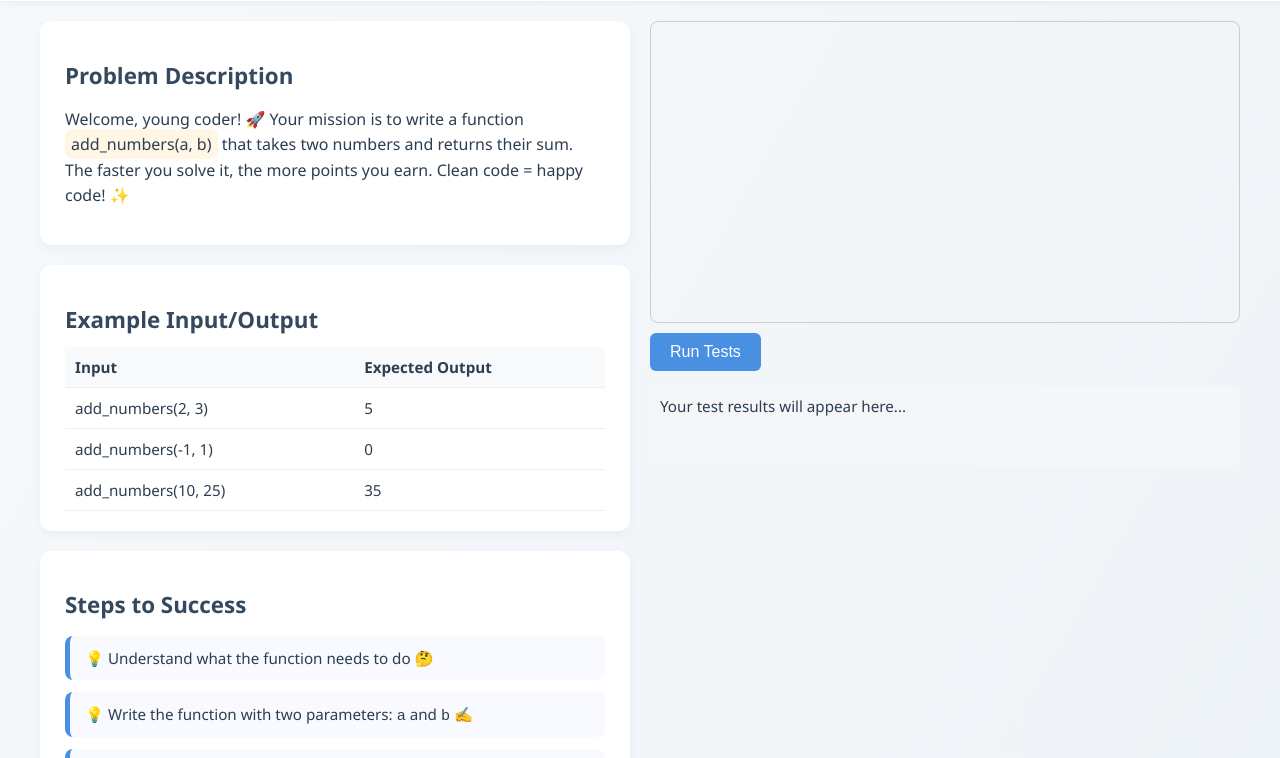
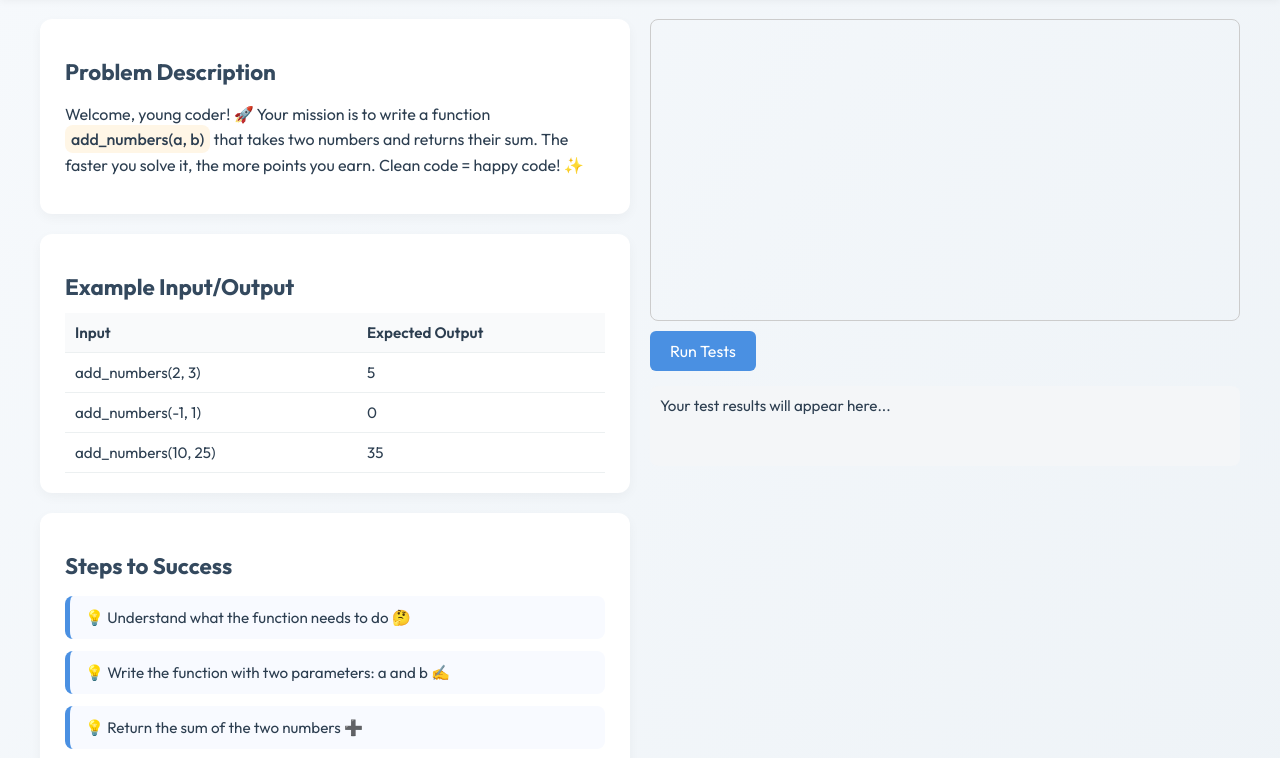
Before and after one commit to stevenking3654/stevenking3654.github.io, a plain HTML site: page embed.html in a window 1280 px wide. Shown: the part 67-825 px from the top of the page. Drawn offline with Linux system fonts and the light colour scheme.

Commit message:
Update embed.html

```diff
--- a/embed.html
+++ b/embed.html
@@ -1,3 +1,6 @@
+<link rel="preconnect" href="https://fonts.googleapis.com">
+<link rel="preconnect" href="https://fonts.gstatic.com" crossorigin>
+<link href="https://fonts.googleapis.com/css2?family=Outfit:wght@100..900&display=swap" rel="stylesheet">
 
 
 <script>
@@ -262,7 +265,7 @@ def run_tests():
         .container { grid-template-columns: 1fr; }
     }
 </style>
-
+<style> * { font-family: 'Outfit' !important; } </style>
 <div class="header">
     <div class="title">🐍 Python Challenge #1</div>
     <div class="points">1 / 10</div>
```
